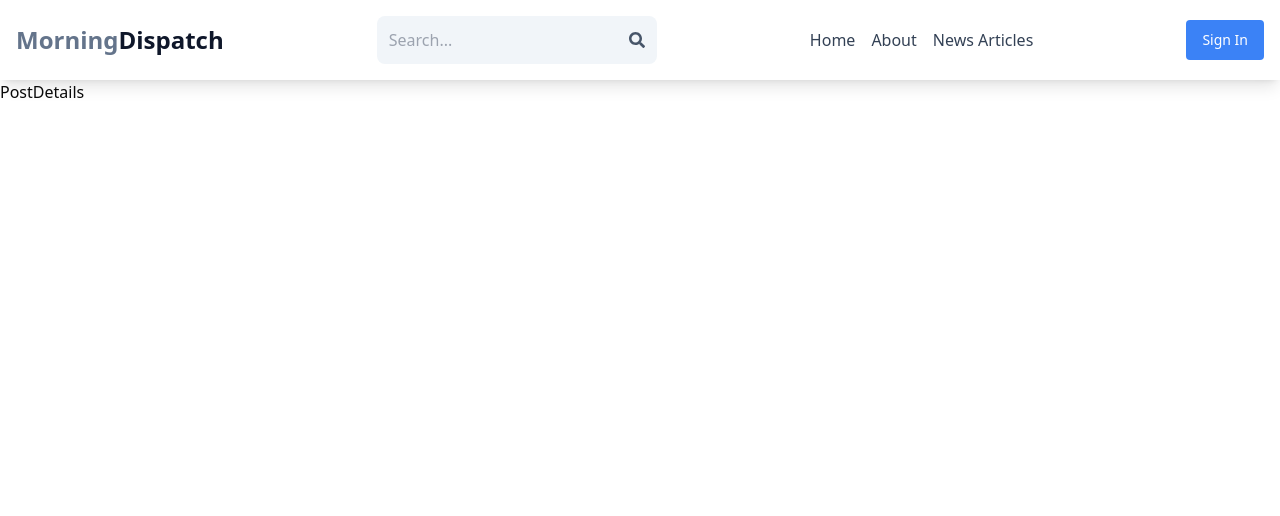
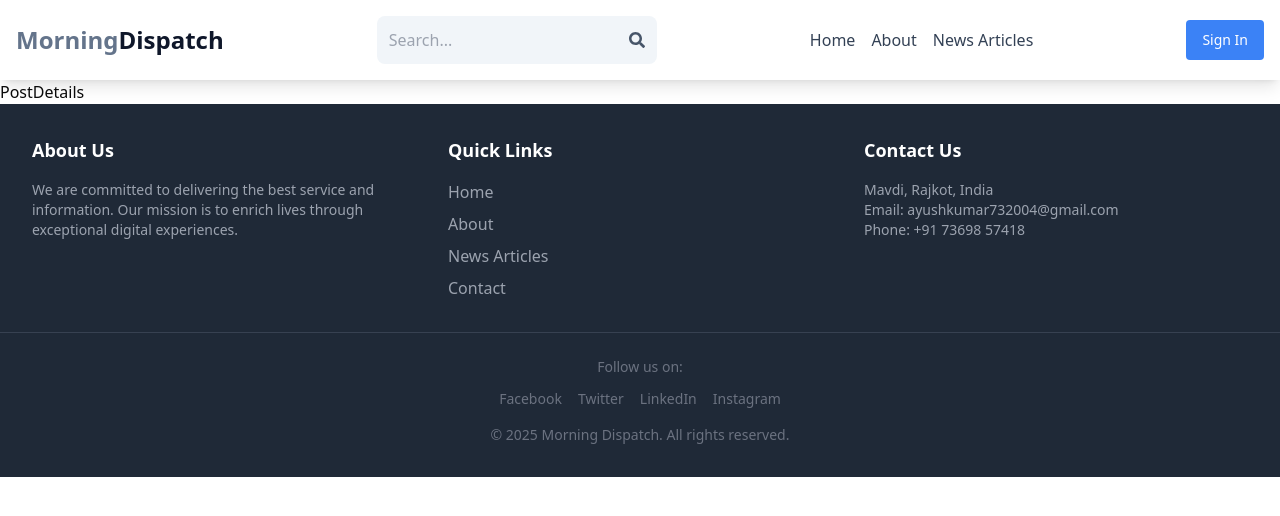
Before and after one commit to sunilkumr988/NewsPortal, a React (Vite) app in the folder frontent/: page /post/1 in a window 1280 px wide. Shown: the top 516 px of the page. Built offline with nearby package versions, Linux system fonts and the light colour scheme.

Commit message:
footer is done

```diff
--- a/frontent/src/App.jsx
+++ b/frontent/src/App.jsx
@@ -9,6 +9,7 @@
 import PostDetails from "./pages/PostDetails";
 import Search from "./pages/Search";
 import NewsArticles from "./pages/NewsArticles";
+import Footer from "./components/shared/Footer"
 
 const App = () => {
   return (
@@ -23,6 +24,8 @@
         <Route path="/news" element={<NewsArticles />} />
         <Route path="/post/:postSlug" element={<PostDetails />} />
       </Routes>
+
+      <Footer />
       <Toaster />
     </BrowserRouter>
   );
--- /dev/null
+++ b/frontent/src/components/shared/Footer.jsx
@@ -0,0 +1,76 @@
+import React from 'react'
+import {Link} from "react-router-dom";
+
+
+const Footer = () => {
+  return <div className="bg-gray-800 text-white py-8">
+    <div className="container mx-auto px-6 lg:px-8 grid grid-cols-1 md:grid-cols-3
+    gap-8">
+        {/* About Us */}
+        <div>
+            <h2 className="text-lg font-semibold mb-4">About Us</h2>
+            <p className='text-gray-400 text-sm'>
+                We are committed to delivering the best service and information.
+                Our mission is to enrich lives through exceptional digital experiences.
+            </p>
+        </div>
+        {/* Quick Links*/}
+        <div>
+        <h2 className="text-lg font-semibold mb-4">Quick Links</h2>
+        <ul className='space-y-2 text-gray-400'>
+            <li>
+                <Link to={"/"} className="hover:text-white">Home</Link>
+            </li>
+            <li>
+                <Link to={"/about"} className="hover:text-white">About</Link>
+            </li>
+            <li>
+                <Link to={"/news"} className="hover:text-white">News Articles</Link>
+            </li>
+            <li>
+                <Link to={"/"} className="hover:text-white">Contact</Link>
+            </li>
+        </ul>
+        </div>
+        {/* COntact Us */}
+
+        <div>
+            <h2 className="text-lg font-semibold mb-4">Contact Us</h2>
+            <p className="text-gray-400 text-sm">Mavdi, Rajkot, India</p>
+            <p className="text-gray-400 text-sm">Email: ayushkumar732004@gmail.com</p>
+            <p className="text-gray-400 text-sm">Phone: +91 73698 57418</p>
+        </div>
+    </div>
+
+    {/* Social Media and Copyright */}
+    <div className="mt-8 border-t border-gray-700 pt-6 text-center text-gray-500 text-sm">
+        <p>Follow us on:</p>
+
+        <div className="flex justify-center space-x-4 mt-3">
+          <a href="#" className="hover:text-white">
+            Facebook
+          </a>
+
+          <a href="#" className="hover:text-white">
+            Twitter
+          </a>
+
+          <a href="#" className="hover:text-white">
+            LinkedIn
+          </a>
+
+          <a href="#" className="hover:text-white">
+            Instagram
+          </a>
+        </div>
+
+        <p className="mt-4">
+          &copy; {new Date().getFullYear()} Morning Dispatch. All rights
+          reserved.
+        </p>
+      </div>
+  </div>
+
+}
+
+export default Footer
```
